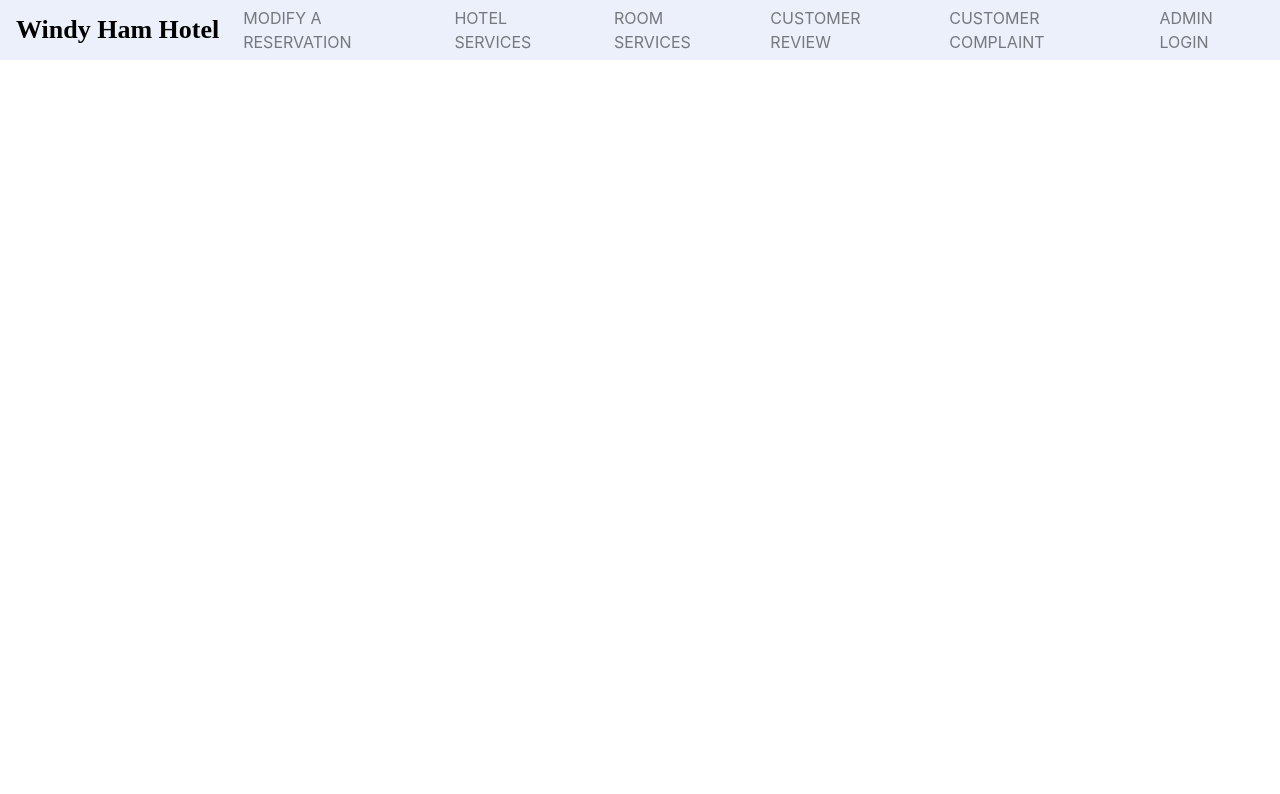
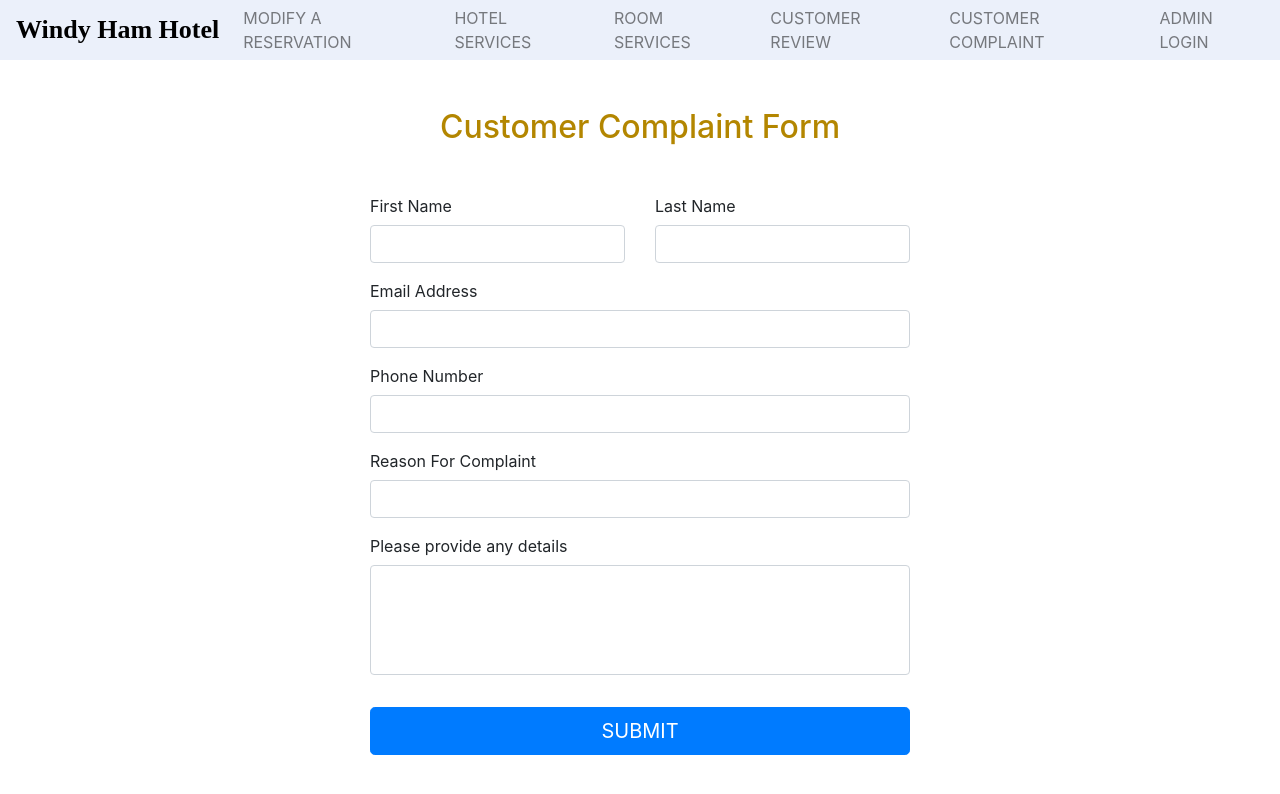
Before and after one commit to cristal44/hotel_project, a Vue app in the folder client/: page /complaint in a window 1280 px wide. Shown: the top 794 px of the page. Built offline with nearby package versions, Linux system fonts and the light colour scheme.

Commit message:
implemented customer complaint

```diff
--- /dev/null
+++ b/client/src/components/complaint.vue
@@ -0,0 +1,166 @@
+<template>
+    <div>
+        <b-container class="pt-4">
+            <b-row>
+                <b-col md="6" offset-md="3">
+                     <h2 class="text-center pb-4 mb-4 mt-4">Customer Complaint Form</h2>
+
+                      <b-form @submit="onSubmit">
+
+                            <b-form-group label="Complaint ID" v-if="show">
+                                <b-form-input v-model="form.id" disabled></b-form-input>
+                            </b-form-group>
+
+                          <b-row>
+                              <b-col>
+                                <b-form-group label="First Name">
+                                    <b-form-input v-model="form.firstname" required></b-form-input>
+                                </b-form-group>
+                              </b-col>
+
+                              <b-col>
+                                <b-form-group label="Last Name">
+                                    <b-form-input v-model="form.lastname" required></b-form-input>
+                                </b-form-group>
+                              </b-col>
+
+                          </b-row>
+
+                            <b-form-group label="Email Address">
+                                <b-form-input type="email" v-model="form.email" required></b-form-input>
+                            </b-form-group>
+
+                            <b-form-group label="Phone Number">
+                                <b-form-input v-model="form.phone" required></b-form-input>
+                            </b-form-group>
+
+                            <b-form-group label="Reason For Complaint">
+                                <b-form-input v-model="form.reason" required></b-form-input>
+                            </b-form-group>
+
+                            <b-form-group label="Please provide any details">
+                                <b-form-textarea  v-model="form.details" required rows="4" max-rows="10" ></b-form-textarea>
+                            </b-form-group>
+
+
+                            <div class="pt-3">
+                                <b-button type="submit" size="lg" block variant="primary">{{submit}}</b-button>
+                                 <b-alert class="mt-3" :show="alertMessage" dismissible variant="info">Thank you for your message. We will email or call you soon. </b-alert>
+                            </div>
+                        </b-form>
+
+                </b-col>
+            </b-row>
+        </b-container>
+    </div>
+</template>
+
+
+
+<script>
+import EventBus from '../event-bus'
+import Complaint from '../model/complaint'
+import ComplaintService from '../service/ComplaintService'
+
+export default {
+
+    data() {
+      return {
+        show: false,
+        alertMessage: false,
+        isUpdate: false,
+        submit: 'SUBMIT',
+        form: {
+          id: '',
+          firstname: '',
+          lastname: '',
+          email: '',
+          phone: '',
+          reason: '',
+          details: ''
+        },
+      }
+    },
+
+
+    created() {
+         this.complaint = this.$route.params.data;
+         if (this.complaint != undefined) {
+            this.show = true
+            this.form.id = this.complaint.id
+            this.form.firstname = this.complaint.firstname
+            this.form.lastname = this.complaint.lastname
+            this.form.email = this.complaint.email
+            this.form.phone = this.complaint.phone
+            this.form.reason = this.complaint.reason
+            this.form.details = this.complaint.details
+
+            this.isUpdate = true
+            this.submit = 'Update'
+
+         }
+    },
+
+    methods: {
+        reset() {
+          this.form.id =  '',
+          this.form.firstname = '',
+          this.form.lastname = '',
+          this.form.email = '',
+          this.form.phone = '',
+          this.form.reason = '',
+          this.form.details = ''
+        },
+
+        onSubmit(event){
+            event.preventDefault()
+
+            const complaint = new Complaint(this.form.firstname, this.form.lastname, this.form.email, this.form.phone, this.form.reason, this.form.details)
+
+            const _this = this
+
+            if (this.isUpdate) {
+                new ComplaintService().updateComplaint(complaint, this.form.id).then(data => {
+                    EventBus.$emit("updated_complaint",data.data),
+                    _this.$router.push("complaintmanagement")
+                })
+
+            } else {
+                new ComplaintService().saveComplaint(complaint).then(data => {
+                  console.log(data.data)
+                    this.alertMessage = true
+                 })
+
+            }
+
+
+            this.reset()
+
+
+
+
+            // if (this.isUpdate) {
+            //     new HotelService().updateHotel(hotel, this.hotel.id).then(data => {
+            //         EventBus.$emit("updated_reservation",data.data),
+            //         _this.$router.push("hotelmanagement")
+            //     })
+            // } else {
+            //     new HotelService().saveHotel(hotel).then(data => {
+            //          EventBus.$emit("added_reservation",data.data),
+            //         _this.$router.push("hotelmanagement")
+            //     })
+            // }
+        }
+    }
+  }
+</script>
+
+
+
+
+<style scoped>
+h2{
+    color: #b38600;
+}
+
+</style>
--- /dev/null
+++ b/client/src/components/complaintmanagement.vue
@@ -0,0 +1,90 @@
+<template>
+    <div>
+
+        <b-container class="pt-4">
+
+          <h2 class="text-center mt-4 pb-4">Customer Complaint Management</h2>
+
+          <div>
+            <b-list-group v-for="complaint in complaints" :key="complaint.id">
+                <b-list-group-item href="#" class="flex-column align-items-start mt-4">
+                    <div class="d-flex w-100 justify-content-between">
+                    <h5 class="mb-1">{{complaint.id}}: {{complaint.reason}}</h5>
+                    <small>
+                        <b-button variant="link" size="sm" @click="updateComplaint(complaint)">Update</b-button>
+                        <b-button variant="link" size="sm" class="ml-2" @click="deleteComplaint(complaint)">Delete</b-button>
+                    </small>
+                    </div>
+
+                    <p class="mb-1">
+                    {{complaint.details}}
+                    </p>
+
+                    <small>{{complaint.firstname}} {{complaint.lastname}} | {{complaint.email}} |  {{complaint.phone}}</small>
+                </b-list-group-item>
+
+            </b-list-group>
+          </div>
+        </b-container>
+    </div>
+</template>
+
+<script>
+  import ComplaintService from '../service/ComplaintService'
+  import EventBus from '../event-bus'
+
+  export default {
+    data() {
+      return {
+        complaints: []
+      }
+    },
+
+
+    created() {
+        EventBus.$emit("admin_status",'LOGOUT')
+        EventBus.$emit("admin_show",true)
+
+        EventBus.$on("updated_complaint", (data)=>{
+          if (this.complaints != null) {
+            const index = this.complaints.findIndex(x => x.id == data.id);
+            this.complaints[index] = data.data;
+          }
+        })
+
+
+        this.getDataFromAPI()
+    },
+
+    methods: {
+      getDataFromAPI() {
+         new ComplaintService().getAllComplaints().then(data => {
+             this.complaints = data.data
+         })
+      },
+
+      updateComplaint(complaint) {
+           this.$router.push({
+                name: 'complaint',
+                params: { data: complaint}
+            });
+
+      },
+
+
+      deleteComplaint(complaint) {
+           new ComplaintService().deleteComplaint(complaint.id).then(
+                this.complaints.splice(this.complaints.findIndex(a => a.id === complaint.id) , 1)
+            )
+      }
+   }
+  }
+</script>
+
+
+<style scoped>
+  h2{
+    color: #b38600;
+  }
+
+</style>
--- a/client/src/components/navbar.vue
+++ b/client/src/components/navbar.vue
@@ -12,16 +12,20 @@
         <b-nav-item href="#" class="mr-4" :to="{ name: 'hotelservice' }">HOTEL SERVICES</b-nav-item>
         <b-nav-item href="#" class="mr-4" :to="{ name: 'roomservice'}">ROOM SERVICES</b-nav-item>
         <b-nav-item href="#" class="mr-4" :to="{ name: 'review' }">CUSTOMER REVIEW</b-nav-item>
-        <b-nav-item href="#" class="mr-4" :to="{ name: 'review' }">CUSTOMER COMPLAINT</b-nav-item>
+        <b-nav-item href="#" class="mr-4" :to="{ name: 'complaint' }">CUSTOMER COMPLAINT</b-nav-item>
       </b-navbar-nav>
 
       <b-navbar-nav class="ml-auto menu">
           <b-nav-item-dropdown text="MANAGEMENT" class="pl-3" v-if="isShown" >
                   <b-dropdown-item href="#" :to="{ name: 'hotelmanagement' }">Hotels</b-dropdown-item>
                   <b-dropdown-item href="#" :to="{ name: 'roommanagement' }">Rooms</b-dropdown-item>
+                  <b-dropdown-item href="#" :to="{ name: 'employeemanagement' }">Emplyees</b-dropdown-item>
                   <b-dropdown-item href="#" :to="{name: 'hotelservicemanagement' }">Hotel Services</b-dropdown-item>
                   <b-dropdown-item href="#" :to="{ name: 'roomservicemanagement' }" >Room Services</b-dropdown-item>
-                  <b-dropdown-item href="#" :to="{ name: 'employeemanagement' }">Emplyees</b-dropdown-item>
+                  <b-dropdown-item href="#" :to="{ name: 'complaintmanagement' }">Complaints</b-dropdown-item>
+
+
+
           </b-nav-item-dropdown>
 
 
--- /dev/null
+++ b/client/src/model/complaint.js
@@ -0,0 +1,18 @@
+export default class Complaint {
+    id
+    firstname
+    lastname
+    email
+    phone
+    reason
+    details
+
+    constructor(firstname, lastname, email,phone, reason, details) {
+        this.firstname = firstname
+        this.lastname = lastname
+        this.email = email
+        this.phone = phone
+        this.reason = reason
+        this.details = details
+    }
+}
--- a/client/src/router/index.js
+++ b/client/src/router/index.js
@@ -21,7 +21,8 @@ import roomservice from "@/components/roomservice"
 import roomservicemanagement from "@/components/roomservicemanagement"
 import hotelservice from "@/components/hotelservice"
 import hotelservicemanagement from "@/components/hotelservicemanagement"
-
+import complaint from "@/components/complaint"
+import complaintmanagement from "@/components/complaintmanagement"
 
 
 
@@ -135,6 +136,16 @@ const routes = [
     path: '/hotelservicemanagement',
     name: 'hotelservicemanagement',
     component: hotelservicemanagement
+  },
+  {
+    path: '/complaint',
+    name: 'complaint',
+    component: complaint
+  },
+  {
+    path: '/complaintmanagement',
+    name: 'complaintmanagement',
+    component: complaintmanagement
   }
 ]
 
--- /dev/null
+++ b/client/src/service/ComplaintService.js
@@ -0,0 +1,26 @@
+import axios from 'axios';
+
+export default class DrinkService {
+    url = "http://localhost:8080/api/v1/complaints";
+
+    getAllComplaints() {
+        return axios.get(this.url);
+    }
+
+    getComplaintById(id) {
+        return axios.get(this.url+ '/' + id);
+    }
+
+    saveComplaint(complaint) {
+        return axios.post(this.url + '/', complaint);
+    }
+
+    updateComplaint(complaint, id) {
+        return axios.put(this.url+ '/' + id, complaint)
+    }
+
+    deleteComplaint(id) {
+        return axios.delete(this.url+ '/' + id);
+    }
+
+}
```
